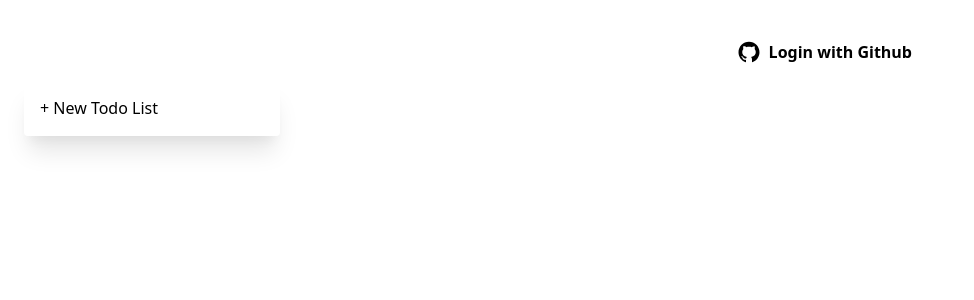
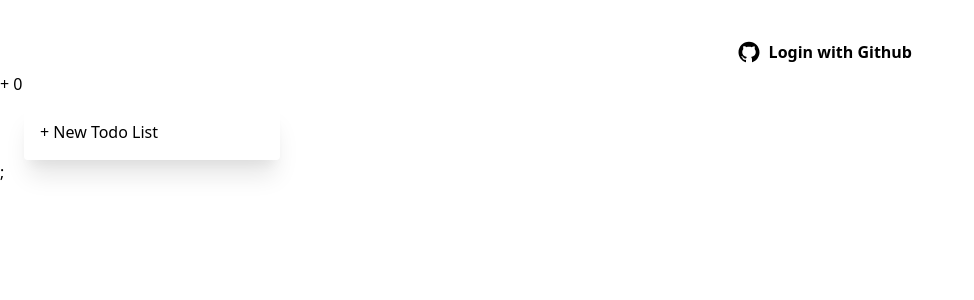
Before and after one commit to hisomura/todo-app, a Next.js app: page / in a window 1280 px wide. Shown: the top 300 px of the page, without its empty margins (0-974 px from the left). Built offline with nearby package versions, Linux system fonts and the light colour scheme.

Commit message:
Add redux.

```diff
--- a/package.json
+++ b/package.json
@@ -10,6 +10,7 @@
     "clearCache": "jest --clearCache"
   },
   "dependencies": {
+    "@reduxjs/toolkit": "^1.4.0",
     "classnames": "^2.2.6",
     "firebase": "^7.19.1",
     "next": "^9.5.0",
@@ -18,6 +19,8 @@
     "react": "^16.13.1",
     "react-dom": "^16.13.1",
     "react-icons": "^3.11.0",
+    "react-redux": "^7.2.1",
+    "redux": "^4.0.5",
     "tailwindcss": "^1.7.6",
     "uuid": "^8.3.0"
   },
@@ -31,6 +34,7 @@
     "@types/jest": "^26.0.10",
     "@types/node": "14.0.26",
     "@types/react": "^16.9.48",
+    "@types/react-redux": "^7.1.9",
     "@types/uuid": "^8.3.0",
     "jest": "^26.4.2",
     "prettier": "^2.1.1",
--- a/pages/_app.tsx
+++ b/pages/_app.tsx
@@ -1,6 +1,12 @@
 import "../src/styles/global.css";
 import { AppProps } from "next/app";
+import { Provider } from "react-redux";
+import store from "../src/store/store";
 
 export default function App({ Component, pageProps }: AppProps) {
-  return <Component {...pageProps} />;
+  return (
+    <Provider store={store}>
+      <Component {...pageProps} />;
+    </Provider>
+  );
 }
--- a/src/pages/index.tsx
+++ b/src/pages/index.tsx
@@ -6,6 +6,8 @@ import { RepositoryReader, RepositoryWriter } from "../repositories/repository";
 import BoardContainer from "../components/BoardContainer";
 import { getLocalStorageRepository } from "../repositories/localStorageRepository";
 import { ModalProvider } from "../components/common/Modal";
+import { increment, selectCount } from "../store/counterSlice";
+import {useDispatch, useSelector} from "react-redux";
 
 type ApplicationState = {
   userId: string | null;
@@ -30,6 +32,8 @@ function useApplicationState() {
 
 export default function Home() {
   const [state, updateState] = useApplicationState();
+  const count = useSelector(selectCount);
+  const dispatch = useDispatch();
 
   useEffect(() => {
     const repository = getLocalStorageRepository();
@@ -71,6 +75,9 @@ export default function Home() {
           <LoginButton onclick={login} message="Login with Github" />
         )}
       </div>
+      <button aria-label="Increment value" onClick={() => dispatch(increment())}>
+        + {count}
+      </button>
       <RepositoryWriterProvider writer={state.repository.writer}>
         <BoardContainer todoLists={state.repository.reader.getTodoLists()} />
       </RepositoryWriterProvider>
--- /dev/null
+++ b/src/store/counterSlice.ts
@@ -0,0 +1,43 @@
+import {createSlice} from '@reduxjs/toolkit';
+
+export const counterSlice = createSlice({
+  name: 'counter',
+  initialState: {
+    value: 0,
+  },
+  reducers: {
+    increment: state => {
+      // Redux Toolkit allows us to write "mutating" logic in reducers. It
+      // doesn't actually mutate the state because it uses the Immer library,
+      // which detects changes to a "draft state" and produces a brand new
+      // immutable state based off those changes
+      state.value += 1;
+    },
+    decrement: state => {
+      state.value -= 1;
+    },
+    incrementByAmount: (state, action: { payload: number }) => {
+      state.value += action.payload;
+    },
+  },
+});
+
+export const {increment, decrement, incrementByAmount} = counterSlice.actions;
+
+
+// The function below is called a thunk and allows us to perform async logic. It
+// can be dispatched like a regular action: `dispatch(incrementAsync(10))`. This
+// will call the thunk with the `dispatch` function as the first argument. Async
+// code can then be executed and other actions can be dispatched
+export const incrementAsync = (amount: number) => (dispatch: CallableFunction) => {
+  setTimeout(() => {
+    dispatch(incrementByAmount(amount));
+  }, 1000);
+};
+
+// The function below is called a selector and allows us to select a value from
+// the state. Selectors can also be defined inline where they're used instead of
+// in the slice file. For example: `useSelector((state) => state.counter.value)`
+export const selectCount = (state: { counter: { value: number } }) => state.counter.value;
+
+export default counterSlice.reducer;
--- /dev/null
+++ b/src/store/store.ts
@@ -0,0 +1,8 @@
+import { configureStore } from '@reduxjs/toolkit';
+import counterReducer from './counterSlice';
+
+export default configureStore({
+  reducer: {
+    counter: counterReducer,
+  },
+});
```
Also changed, not shown: 1 other file (tests, documents, lock files or other folders).
